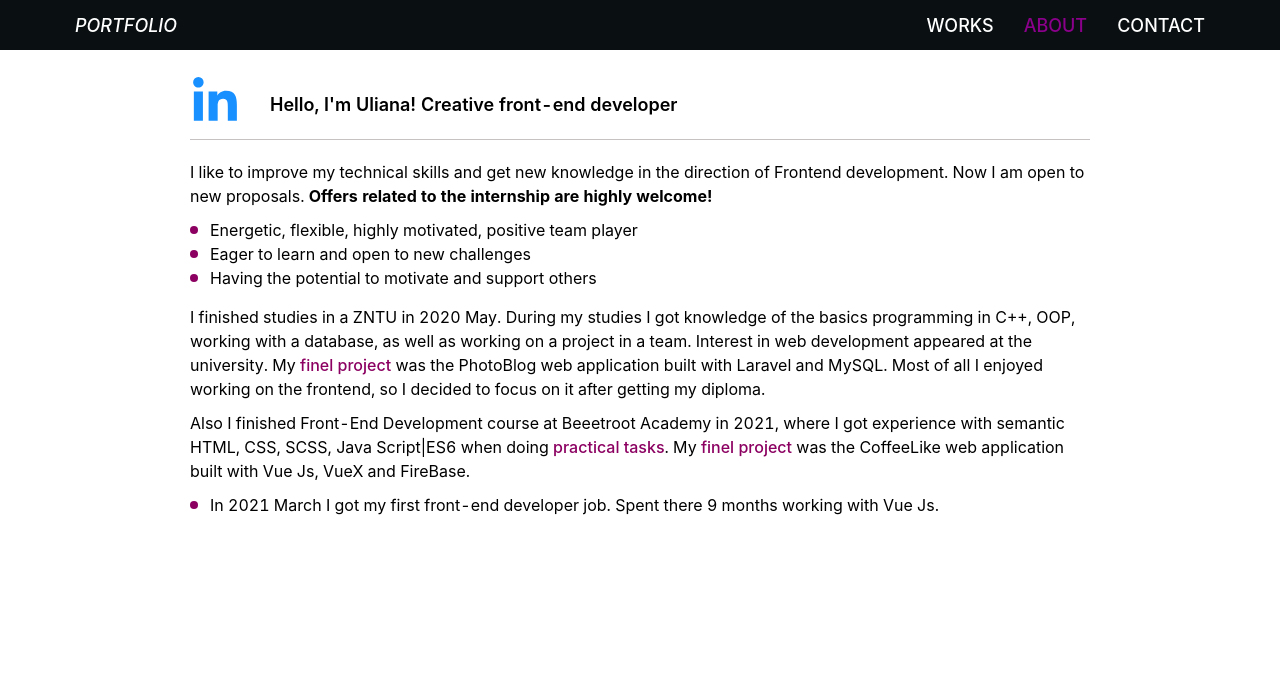
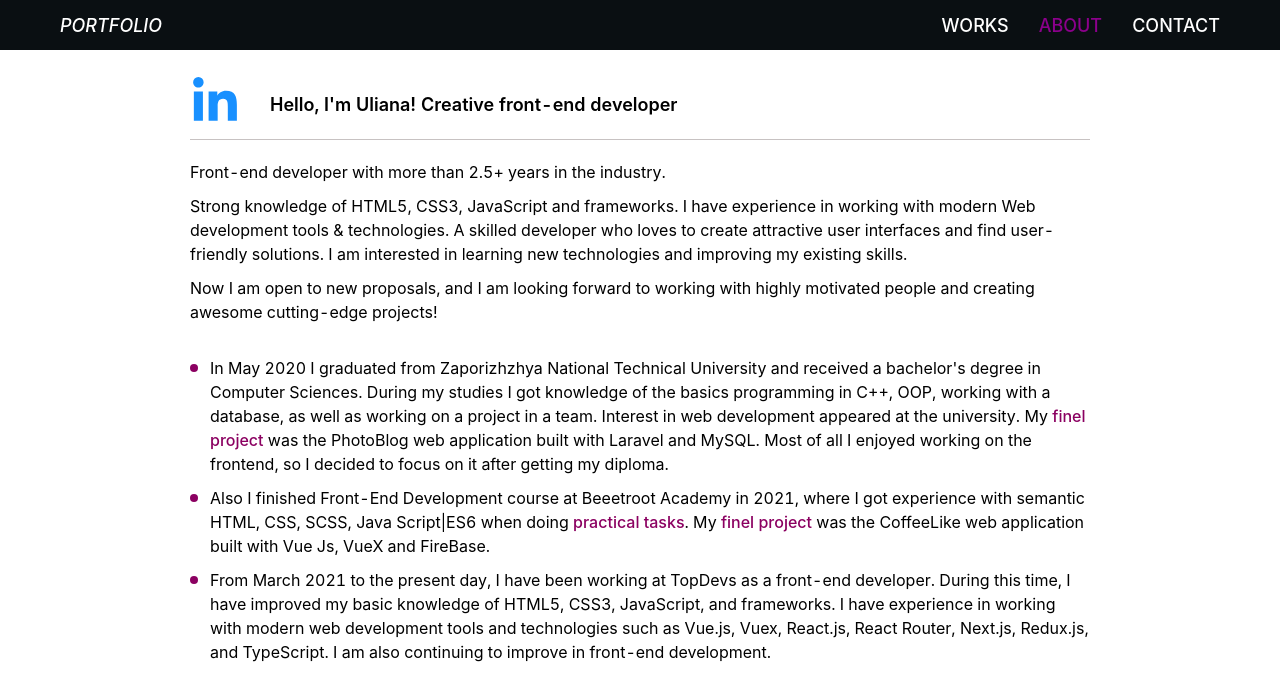
Before and after one commit to UlyanaKucherenko/portfolio, a Vue app: page /about in a window 1280 px wide. Shown: the top 700 px of the page. Built offline with nearby package versions, Linux system fonts and the light colour scheme.

Commit message:
updated info About

```diff
--- a/package.json
+++ b/package.json
@@ -26,7 +26,7 @@
     "babel-eslint": "^10.1.0",
     "eslint": "^6.7.2",
     "eslint-plugin-vue": "^6.2.2",
-    "node-sass": "^4.12.0",
+    "sass": "^1.57.1",
     "sass-loader": "^8.0.2",
     "vue-template-compiler": "^2.6.11"
   }
--- a/src/components/TheModal.vue
+++ b/src/components/TheModal.vue
@@ -8,9 +8,15 @@
     >
       <div class="the-modal__main">
         <div class="the-modal__col">
-                    <p class="the-modal__text">{{ currentItem.descreption }}</p>
+          <p class="the-modal__text">{{ currentItem.description }}</p>
           <h3 class="the-modal__subtitle">Technologies that I used:</h3>
           <p class="the-modal__text">{{ currentItem.tech }}</p>
+          <div class="the-modal__image-wrap">
+            <img
+                :src="userWithIcon.imgSrc"
+                :alt="currentItem.title"
+            />
+          </div>
         </div>
       </div>
     </a-modal>
@@ -19,13 +25,25 @@
 <script>
 export default {
   name: "TheModal",
-    props: ["currentItem", "visible", "handleCancel"]
+  props: {
+    currentItem: Object,
+    visible: Boolean,
+    handleCancel: Function
+  },
+  computed: {
+    userWithIcon () {
+      return {
+        ...this.currentItem,
+        imgSrc: this.currentItem.picture && require(`@/assets/img/${this.currentItem.picture}`)
+      }
+    }
+  }
 }
 </script>
 <style lang="scss">
 .the-modal {
   &__main {
-            @include flex(center,flex-start,row);
+    @include flex(center, flex-start, row);
     width: 100%;
   }
 
@@ -33,5 +51,18 @@ export default {
     width: 100%;
   }
 
+  &__image-wrap {
+    margin-top: 10px;
+    width: 100%;
+    height: 300px
+    }
+
+  &__image-wrap img {
+    width: 100%;
+    height: 100%;
+    object-position: center;
+    object-fit: scale-down;
+  }
+
 }
 </style>
--- a/src/styles/core/common.scss
+++ b/src/styles/core/common.scss
@@ -13,7 +13,7 @@ body {
 .container {
     padding: 0px 20px;
     width: 100%;
-    max-width: 1170px;
+    max-width: 1200px;
     margin: 0 auto;
 }
 
@@ -24,7 +24,6 @@ ul,p {
 
 a {
     text-decoration: none
-
 }
 
 #space {
--- a/src/views/About.vue
+++ b/src/views/About.vue
@@ -8,29 +8,45 @@
           </a>
           <p class="about__header-title">Hello, I'm Uliana! Creative front-end developer</p>
         </div>
-                <p class="about__text">I like to improve my technical skills and get new knowledge in the direction of Frontend development.
-                 Now I am open to new proposals.
-                <b class="about__offers">Offers related to the internship are highly welcome!</b></p>
+
+        <p class="about__text">Front-end developer with more than 2.5+ years in the industry.</p>
+
+        <p class="about__text">Strong knowledge of HTML5, CSS3, JavaScript and frameworks. I have experience in working
+          with modern Web development tools & technologies. A skilled developer who loves to create attractive user
+          interfaces and find user-friendly solutions. I am interested in learning new technologies and improving my
+          existing skills.</p>
+
+        <p class="about__text">Now I am open to new proposals, and I am looking forward to working with highly motivated
+          people and creating awesome cutting-edge projects!</p>
+
 
         <ul class="about__soft-skills">
-                    <li class="about__soft-skills-item">Energetic, flexible, highly motivated, positive team player</li>
-                    <li class="about__soft-skills-item">Eager to learn and open to new challenges</li>
-                    <li class="about__soft-skills-item">Having the potential to motivate and support others</li>
-                </ul>
+          <li class="about__soft-skills-item">
+            <p class="about__text">In May 2020 I graduated from Zaporizhzhya National Technical University and received
+              a
+              bachelor's degree in Computer Sciences. During my studies I got knowledge of the basics programming in
+              C++,
+              OOP, working with a database, as well as working on a project in a team. Interest in web development
+              appeared
+              at the university. My <a href="https://github.com/UlyanaKucherenko/PhotoBlog" class="about__link">finel
+                project</a> was the PhotoBlog web application built with Laravel and MySQL. Most of all I enjoyed
+              working on
+              the frontend, so I decided to focus on it after getting my diploma.</p>
+          </li>
 
-                <p class="about__text">I finished studies in a ZNTU in 2020 May. During my studies I got knowledge of the basics programming in C++, OOP,
-                    working with a database, as well as working on a project in a team.
-                    Interest in web development appeared at the university. My <a href="https://github.com/UlyanaKucherenko/PhotoBlog" class="about__link">finel project</a> was the PhotoBlog
-                    web application built with Laravel and MySQL. Most of all I enjoyed working on the frontend,
-                    so I decided to focus on it after getting my diploma.</p>
-
+          <li class="about__soft-skills-item">
             <p class="about__text"> Also I finished Front-End Development course at Beeetroot Academy in 2021,
-                    where I got experience with semantic HTML, CSS, SCSS, Java Script|ES6 when doing <a href="https://github.com/UlyanaKucherenko/Study-Projects" class="about__link">practical tasks</a>.
-                    My <a href="https://github.com/UlyanaKucherenko/CoffeeLike" class="about__link">finel project</a> was the CoffeeLike
-                    web application built with Vue Js, VueX and FireBase.  </p>
-
-                <ul class="about__soft-skills">
-                 <li class="about__soft-skills-item">In 2021 March I got my first front-end developer job. Spent there 9 months working with Vue Js.</li>
+              where I got experience with semantic HTML, CSS, SCSS, Java Script|ES6 when doing
+              <a href="https://github.com/UlyanaKucherenko/Study-Projects" class="about__link">practical tasks</a>.
+              My <a href="https://github.com/UlyanaKucherenko/CoffeeLike" class="about__link">finel project</a> was the
+              CoffeeLike web application built with Vue Js, VueX and FireBase. </p>
+          </li>
+          <li class="about__soft-skills-item">
+            From March 2021 to the present day, I have been working at TopDevs as a front-end developer. During this
+            time, I have improved my basic knowledge of HTML5, CSS3, JavaScript, and frameworks. I have experience in
+            working with modern web development tools and technologies such as Vue.js, Vuex, React.js, React Router,
+            Next.js, Redux.js, and TypeScript. I am also continuing to improve in front-end development.
+          </li>
         </ul>
       </div>
     </div>
@@ -38,8 +54,8 @@
 </template>
 <script>
 export default {
-    name: "About",
-}
+  name: 'About',
+};
 </script>
 <style lang="scss">
 .about {
@@ -48,9 +64,10 @@ export default {
   background-color: white;
 
   &__container {
-            @include flex(center,center,column);
+    @include flex(center, center, column);
   }
-        &__contant{
+
+  &__contant {
     max-width: 900px;
     width: 100%;
     text-align: inherit;
@@ -58,7 +75,7 @@ export default {
   }
 
   &__header {
-            @include flex(flex-start, center,row);
+    @include flex(flex-start, center, row);
     border-bottom: 1px solid rgb(199, 194, 194);
     min-height: 70px;
     margin-bottom: 20px;
@@ -77,6 +94,7 @@ export default {
 
   &__link {
     @include text(16px, 500, rgb(139, 0, 97));
+
     &:hover,
     &:active {
       color: rgb(226, 77, 226);
@@ -84,27 +102,31 @@ export default {
     }
   }
 
-        &__text{
+  &__text {
     margin-bottom: 10px;
   }
-        &__offers{
+
+  &__offers {
     display: inline-block;
   }
 
   &__soft-skills {
+    margin-top: 32px;
     margin-bottom: 15px;
   }
+
   &__soft-skills-item {
     padding-left: 20px;
     position: relative;
+
     &::before {
       content: "";
       display: block;
       width: 8px;
       height: 8px;
-               top: 50%;
+      top: 8px;
       left: -5px;
-                transform: translate(5px, -50%);
+      transform: translate(5px, 0);
       background-color: rgb(139, 0, 97);
       border-radius: 50%;
       position: absolute;
```
Also changed, not shown: src/views/Works.vue (+89 -57 lines), 2 other files (tests, documents, lock files or other folders). Lines whose indentation alone changed are shown as unchanged.
